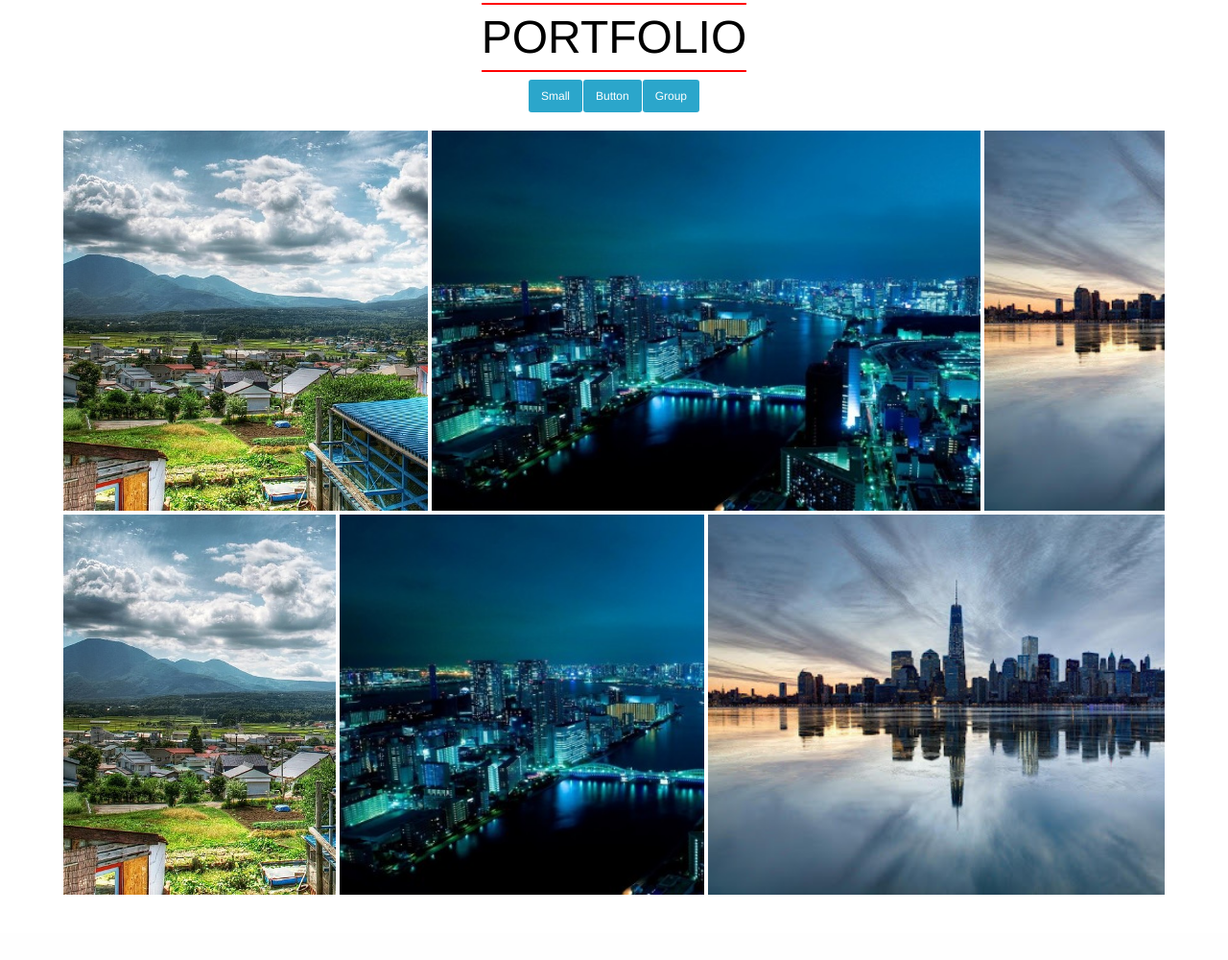
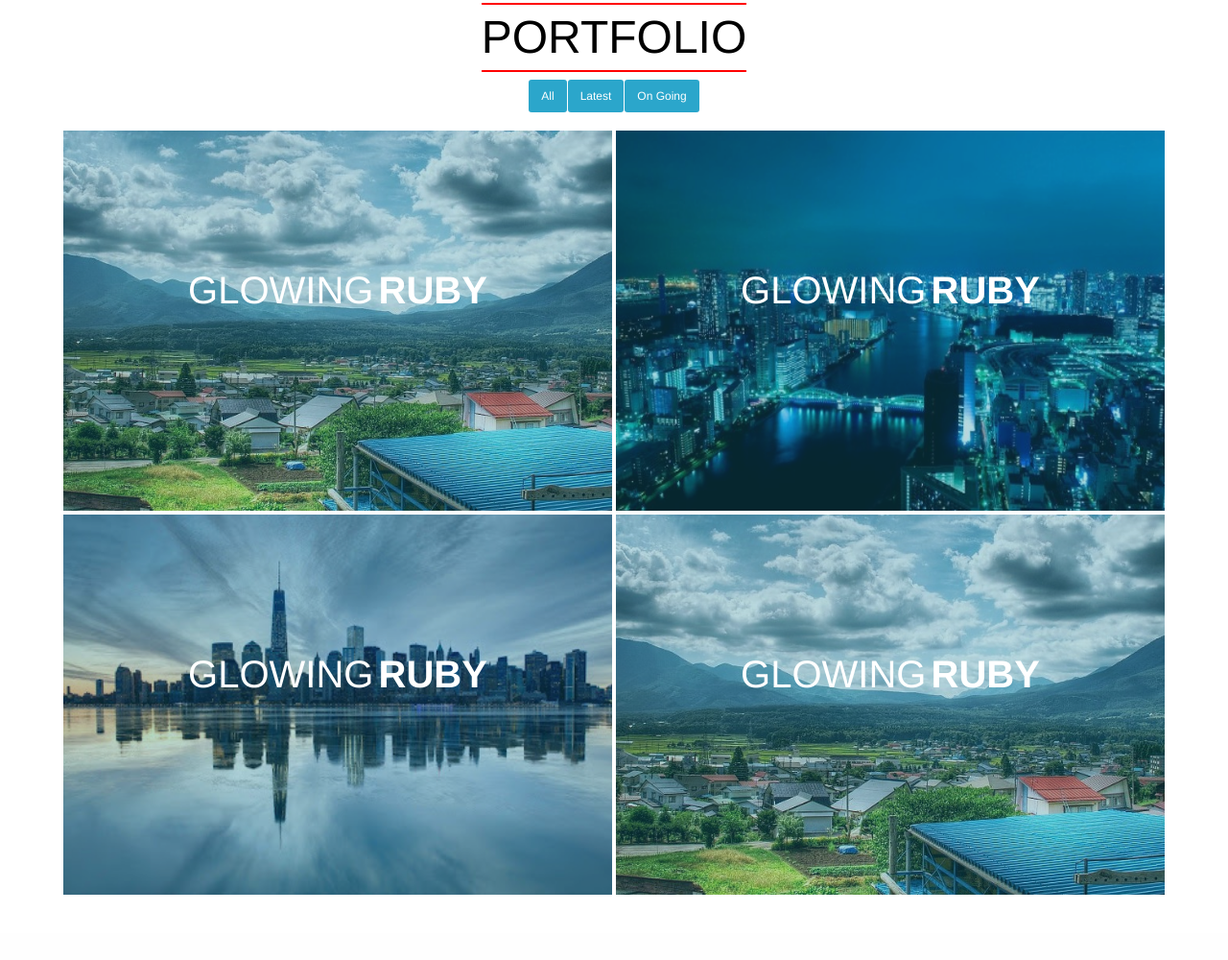
Before and after one commit to soumen-saniel/My-Portfolio, a plain HTML site: page index.html in a window 1280 px wide. Shown: the part 835-1835 px from the top of the page at 96% size. Drawn offline with Linux system fonts and the light colour scheme; some icons are missing.

Commit message:
added hover effects

```diff
--- a/app-styles/app.css
+++ b/app-styles/app.css
@@ -1,6 +1,17 @@
 /********************************************************************
 GENERAL
 ********************************************************************/
+/***********************Overwriting classes*************************/
+.column, .columns{
+	overflow: hidden;
+}
+@media (min-width:768px) {
+	.row{
+		overflow: hidden;
+		max-width: 90vw;
+	}
+}
+/*******************************************************************/
 .wrapper{
 	position: absolute;
 	z-index: 2;
@@ -45,9 +56,12 @@ GENERAL
 .display-inline{
 	display: inline-flex;
 }
+.card{
+	height: 260px;
+}
 @media (min-width:768px) {
-	.row{
-		max-width: 90vw;
+	.card{
+		height: 50vh;
 	}
 }
 /********************************************************************
@@ -80,7 +94,7 @@ NAV
 	background: rgba(0,0,0, 0.5);
 	text-align: center;
 	transform: translateX(-100%) rotateX(40deg);
-	transition: all 1000ms cubic-bezier(1, -0.4, 0.44, 0.985); }
+	transition: all 1s cubic-bezier(1, -0.4, 0.44, 0.985); }
 .overlay-menu li {
 	font-size: 1.5rem; }
 .overlay-menu span {
@@ -111,7 +125,6 @@ NAV
 HERO SECTION
 ********************************************************************/
 .hero {
-	z-index: 1;
 	background: url("../img/landing.jpg") no-repeat;
 	background-size: cover;
 	background-attachment: fixed;
@@ -148,6 +161,15 @@ HERO SECTION
 	-ms-transform: translate(160%, 0); /* IE 9 */
     -webkit-transform: translate(160%, 0); /* Safari */
     transform: translate(500%, 0);
+}
+/* For mobile */
+@media (max-width: 720px) {
+  .hero {
+    background: url("../img/mobile/landing.jpg") no-repeat;
+  }
+  .landing-text{
+  	margin-top: 80%;
+  }
 }
 /********************************************************************
 *********************************************************************
@@ -187,13 +209,196 @@ PORTFOLIO
 }
 .panel{
 	height: 100%;
+	overflow: hidden;
+}
+.grid {
+	position: relative;
+	margin: 0 auto;
+	/*padding: 1em 0 4em;
+	max-width: 1000px;*/
+	list-style: none;
+	text-align: center;
 }
 
+/* Common style */
+.grid figure {
+	margin: 0;
+    height: 100%;
+    width: 100%;
+    position: relative;
+    float: left;
+    overflow: hidden;
+    background: #3085a3;
+    text-align: center;
+    cursor: pointer;
+}
 
+.grid figure img {
+	position: relative;
+	display: block;
+	min-height: 100%;
+	max-width: 100%;
+	opacity: 0.8;
+}
 
+.grid figure figcaption {
+	padding: 2em;
+	color: #fff;
+	text-transform: uppercase;
+	font-size: 1.25em;
+	-webkit-backface-visibility: hidden;
+	backface-visibility: hidden;
+}
 
+.grid figure figcaption::before,
+.grid figure figcaption::after {
+	pointer-events: none;
+}
 
+.grid figure figcaption,
+.grid figure figcaption > a {
+	position: absolute;
+	top: 0;
+	left: 0;
+	width: 100%;
+	height: 100%;
+}
 
+/* Anchor will cover the whole item by default */
+/* For some effects it will show as a button */
+.grid figure figcaption > a {
+	z-index: 1000;
+	text-indent: 200%;
+	white-space: nowrap;
+	font-size: 0;
+	opacity: 0;
+}
+
+.grid figure h2 {
+	word-spacing: -0.15em;
+	font-weight: 300;
+}
+
+.grid figure h2 span {
+	font-weight: 800;
+}
+
+.grid figure h2,
+.grid figure p {
+	margin: 0;
+}
+
+.grid figure p {
+	letter-spacing: 1px;
+	font-size: 68.5%;
+	opacity: 0;
+}
+/*---------------*/
+/***** Ruby *****/
+/*---------------*/
+
+/************************************************************/
+figure.effect-ruby {
+	background-color: #17819c;
+}
+
+figure.effect-ruby img {
+	opacity: 0.7;
+	-webkit-transition: opacity 0.35s, -webkit-transform 0.35s;
+	transition: opacity 0.35s, transform 0.35s;
+	-webkit-transform: scale(1.15);
+	transform: scale(1.15);
+}
+
+figure.effect-ruby:hover img {
+	opacity: 0.5;
+	-webkit-transform: scale(1);
+	transform: scale(1);
+}
+
+figure.effect-layla figcaption {
+	padding: 3em;
+}
+
+figure.effect-layla figcaption::before,
+figure.effect-layla figcaption::after {
+	position: absolute;
+	content: '';
+	opacity: 0;
+}
+
+figure.effect-ruby figcaption::before {
+	top: 50px;
+	right: 30px;
+	bottom: 50px;
+	left: 30px;
+	border-top: 1px solid #fff;
+	border-bottom: 1px solid #fff;
+	-webkit-transform: scale(0,1);
+	transform: scale(0,1);
+	-webkit-transform-origin: 0 0;
+	transform-origin: 0 0;
+}
+
+figure.effect-ruby figcaption::after {
+	top: 30px;
+	right: 50px;
+	bottom: 30px;
+	left: 50px;
+	border-right: 1px solid #fff;
+	border-left: 1px solid #fff;
+	-webkit-transform: scale(1,0);
+	transform: scale(1,0);
+	-webkit-transform-origin: 100% 0;
+	transform-origin: 100% 0;
+}
+
+figure.effect-ruby h2 {
+	padding-top: 26%;
+	-webkit-transition: -webkit-transform 0.35s;
+	transition: transform 0.35s;
+}
+
+figure.effect-layla p {
+	padding: 0.5em 2em;
+	text-transform: none;
+	opacity: 0;
+	-webkit-transform: translate3d(0,-10px,0);
+	transform: translate3d(0,-10px,0);
+}
+
+figure.effect-ruby h2 {
+	-webkit-transform: translate3d(0,-30px,0);
+	transform: translate3d(0,-30px,0);
+}
+
+figure.effect-ruby figcaption::before,
+figure.effect-ruby figcaption::after,
+figure.effect-ruby p {
+	-webkit-transition: opacity 0.35s, -webkit-transform 0.35s;
+	transition: opacity 0.35s, transform 0.35s;
+}
+
+figure.effect-ruby:hover figcaption::before,
+figure.effect-ruby:hover figcaption::after {
+	opacity: 1;
+	-webkit-transform: scale(1);
+	transform: scale(1);
+}
+
+figure.effect-ruby:hover h2,
+figure.effect-ruby:hover p {
+	opacity: 1;
+	-webkit-transform: translate3d(0,0,0);
+	transform: translate3d(0,0,0);
+}
+
+figure.effect-ruby:hover figcaption::after,
+figure.effect-ruby:hover h2,
+figure.effect-ruby:hover p{
+	-webkit-transition-delay: 0.15s;
+	transition-delay: 0.15s;
+}
 
 /********************************************************************
 GENERAL
--- a/index.html
+++ b/index.html
@@ -23,7 +23,7 @@
 
   <!-- Hero section -->
   <div class="wrapper fullWidth">
-    <div class="fullHeight hero" data-stellar-background-ratio="0.5">
+    <div class="fullHeight hero" data-stellar-background-ratio="0.7">
       <div class="row fullHeight align-middle">
         <div class="columns text-right font-light landing-text slide-in-text">
           <h1>HELLO, I'M</h1>
@@ -39,37 +39,65 @@
           <h1 class="font-dark text-bordered display-inline">PORTFOLIO</h1>
           <br/>
           <div class="small column button-group display-inline">
-            <a class="button">Small</a>
-            <a class="button">Button</a>
-            <a class="button">Group</a>
+            <a class="button">All</a>
+            <a class="button">Latest</a>
+            <a class="button">On Going</a>
           </div>
         </div>
       </div>
       <div class="row">
-          <div class="large-4 small-12 columns halfHeight column-padding">
-            <div class="panel dummy-bg1"></div>
+        <div class="large-6 small-12 columns card column-padding">
+          <div class="panel grid">
+            <figure class="effect-ruby">
+              <img src="img/dummy1.jpg" alt="dummy1.jpg"/>
+              <figcaption>
+                <h2>Glowing <span>Ruby</span></h2>
+                <p>Ruby did not need any help. Everybody knew that.</p>
+                <a>View more</a>
+              </figcaption>
+            </figure>
           </div>
-          <div class="large-6 small-12 columns halfHeight column-padding">
-            <div class="panel dummy-bg2"></div>
+        </div>
+        <div class="large-6 small-12 columns card column-padding">
+          <div class="panel grid">
+            <figure class="effect-ruby">
+              <img src="img/dummy2.jpg" alt="dummy2.jpg"/>
+              <figcaption>
+                <h2>Glowing <span>Ruby</span></h2>
+                <p>Ruby did not need any help. Everybody knew that.</p>
+                <a>View more</a>
+              </figcaption>
+            </figure>
           </div>
-          <div class="large-2 small-12 columns halfHeight column-padding">
-            <div class="panel dummy-bg3"></div>
+        </div>
+        <div class="large-6 small-12 columns card column-padding">
+          <div class="panel grid">
+            <figure class="effect-ruby">
+              <img src="img/dummy3.png" alt="dummy3.png"/>
+              <figcaption>
+                <h2>Glowing <span>Ruby</span></h2>
+                <p>Ruby did not need any help. Everybody knew that.</p>
+                <a>View more</a>
+              </figcaption>
+            </figure>
           </div>
-      </div>
-      <div class="row">
-          <div class="large-3 small-12 columns halfHeight column-padding">
-            <div class="panel dummy-bg1"></div>
+        </div>
+        <div class="large-6 small-12 columns card column-padding">
+          <div class="panel grid">
+            <figure class="effect-ruby">
+              <img src="img/dummy1.jpg" alt="dummy1.jpg"/>
+              <figcaption>
+                <h2>Glowing <span>Ruby</span></h2>
+                <p>Ruby did not need any help. Everybody knew that.</p>
+                <a>View more</a>
+              </figcaption>
+            </figure>
           </div>
-          <div class="large-4 small-12 columns halfHeight column-padding">
-            <div class="panel dummy-bg2"></div>
-          </div>
-          <div class="large-5 small-12 columns halfHeight column-padding">
-            <div class="panel dummy-bg3"></div>
-          </div>
+        </div>
       </div>
     </div>
 
-    <div class="bg-img1 halfHeight fullWidth" data-stellar-background-ratio="0.5">
+    <div class="bg-img1 halfHeight fullWidth" data-stellar-background-ratio="0.7">
 
     </div>
 
@@ -77,14 +105,14 @@
 
     </div>
 
-    <div class="bg-img2 halfHeight fullWidth" data-stellar-background-ratio="0.5">
+    <div class="bg-img2 halfHeight fullWidth" data-stellar-background-ratio="0.7">
 
     </div>
     <div class="fullHeight fullWidth" style="background: #fff">
 
     </div>
 
-    <div class="bg-img3 halfHeight fullWidth" data-stellar-background-ratio="0.5">
+    <div class="bg-img3 halfHeight fullWidth" data-stellar-background-ratio="0.7">
 
     </div>
   </div>
```
Also changed, not shown: img/.picasaoriginals/landing.jpg (added), img/landing.jpg, img/mobile/landing.jpg (added), 2 other files.
